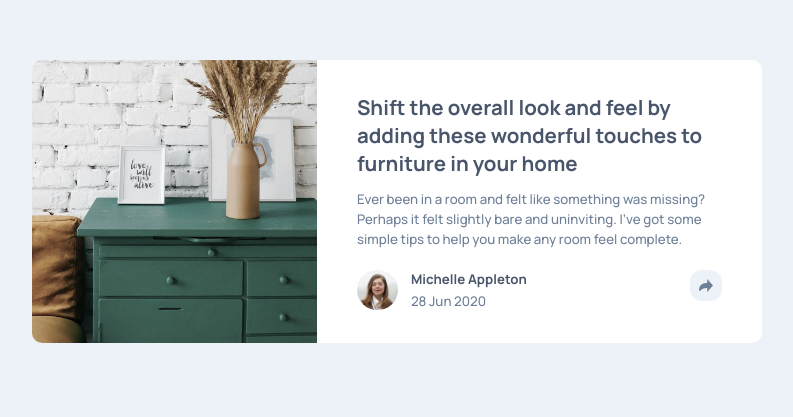
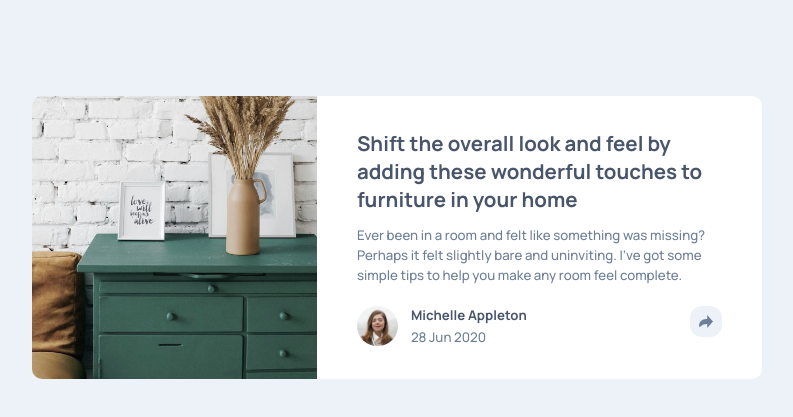
Before and after one commit to NehalSahu8055/Responsive-Article-Preview-Component, a plain HTML site: page index.html in a window 1280 px wide. Shown: the part 199-616 px from the top of the page, without its empty margins (243-1036 px from the left). Drawn offline with Linux system fonts and the light colour scheme.

Commit message:
Update style.css

```diff
--- a/css/style.css
+++ b/css/style.css
@@ -84,7 +84,7 @@ body::-webkit-scrollbar {
   display: none; /* for Chrome, Safari, and Opera */
 }
 body {
-  min-height: 100vh;
+  min-height: 109vh;
   background-color: var(--clr-lgb);
   animation-name: opacity;
   animation-timing-function: ease-in-out;
```
